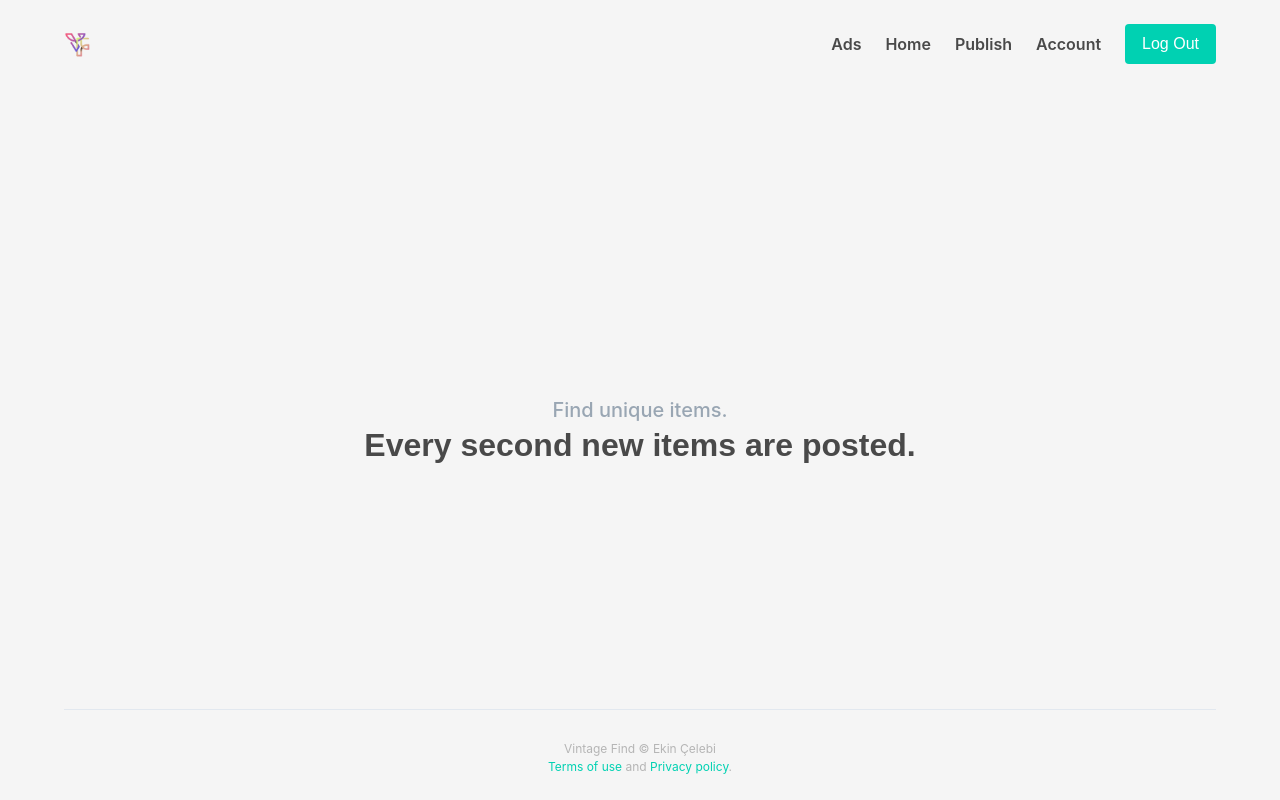
After one commit to ekincelebi/VintageFind, a Flask app: page /ads in a window 1280 px wide. The commit adds this page. Run offline with Flask 2, Linux system fonts and the light colour scheme; the visitor is signed in with stand-in values (Sample User, id 1); data that the repository does not hold is empty; some libraries are stand-ins or nearby versions.

Commit message:
delete post/item added

```diff
--- a/database.py
+++ b/database.py
@@ -114,6 +114,7 @@ class Database:
         return id
 
     ###############item
+    #buna gerek kalmadı
     def add_item(self,item):
         connection = dbapi2.connect(dsn)
         cursor = connection.cursor()
@@ -123,24 +124,11 @@ class Database:
         cursor.execute(query, (cat_id, item.title, item.description,))
         connection.commit()
 
-    ###for the image file
-    def get_binary(self,path):
-        with open(path, "rb") as image:
-            f = image.read()
-            b = bytes(f).hex()
-            return b
-
     def add_item_image(self,item,file_name):
         ####let us consider only jpg files available
         connection = dbapi2.connect(dsn)
         cursor = connection.cursor()
-        # read data from a picture
-
-        #file_name = "static/profile_pics/default.jpg"
-        #picopen = open(file_name, 'rb').read()
-
         query = "INSERT INTO items (category_id,name,description,image) VALUES (%s, %s, %s, %s)"
-        #binary = self.get_binary(file_name)
         db = current_app.config["db"]
         cat_id = db.get_category_id(item.category)
         data = (cat_id, item.title, item.description, file_name)
@@ -183,6 +171,14 @@ class Database:
         cursor.execute(query, {'category_id' : category_id})
         rows = cursor.fetchall()
         return rows
+
+    def delete_item(self, id):
+        connection = dbapi2.connect(dsn)
+        cursor = connection.cursor()
+        query = "DELETE FROM items WHERE (id = %(id)s)"
+        cursor.execute(query, {'id' : id})
+        connection.commit()
+
 
 
     ###############posts
--- a/server.py
+++ b/server.py
@@ -25,6 +25,7 @@ def create_app():
     app.add_url_rule("/logout", view_func=views.logout_page)
     app.add_url_rule("/post/create", view_func=views.publish_page , methods=["GET", "POST"])
     app.add_url_rule("/post/<int:post_id>/update", view_func=views.post_update , methods=["GET", "POST"])
+    app.add_url_rule("/post/<int:post_id>/delete", view_func=views.delete_post, methods=['POST'])
     app.add_url_rule("/ads", view_func=views.ads_page , methods=["GET", "POST"])
     app.add_url_rule("/account", view_func=views.account , methods=["GET", "POST"])
     app.add_url_rule("/ads/<int:category_id>", view_func=views.ads2_page , methods=["GET", "POST"])
--- /dev/null
+++ b/templates/ads.html
@@ -0,0 +1,57 @@
+
+{% extends "layout.html" %}
+{% block content %}
+<div class="container"><hr></div>
+<section class="hero is-medium has-text-centered" >
+    <div class="hero-body ">
+        <div class="container">
+            <h2 class="subtitle">
+                Find unique items.
+            </h2>
+            <h1 class="title">
+                Every second new items are posted.
+            </h1>
+            <br>
+            <div class="columns is-centered">
+                <div class="column is-10">
+                    <div class="columns is-multiline">
+
+                        {% for post in posts %}
+                        <div class="column is-one-third">
+                            <div class="card rb-card">
+                                <div class="card-image">
+                                    <div class="card-image">
+                                        <figure class="image is-16by9">
+                                            <img src="{{post.item.image}}">
+                                        </figure>
+                                    </div>
+                                </div>
+                                <div class="card-content">
+
+                                    <div class="columns is-vcentered">
+                                        <div class="column is-half">
+                                            <a href="" class="has-text-primary">{{ post.user }}</a>
+                                        </div>
+                                        <div class="column">
+                                          <p class="bd-notification is-primary">{{ post.post_date }}</p>
+                                        </div>
+                                      </div>
+                                    <h3 class="title is-size-6 ellipsis is-ellipsis-1">
+                                        <a href="" class="has-text-primary"></a>
+                                            {{ post.item.title }}
+                                        </a>
+                                    </h3>
+                                    <h4 class="subtitle is-size-7 ellipsis is-ellipsis-2">
+                                        {{ post.item.description }}
+                                    </h4>
+                                </div>
+                            </div>
+                        </div>
+                        {% endfor %}
+                    </div>
+                </div>
+            </div>
+        </div>
+    </div>
+</section>
+{% endblock content %}
--- a/templates/layout.html
+++ b/templates/layout.html
@@ -6,6 +6,7 @@
 	<link rel="stylesheet" href="https://cdn.jsdelivr.net/npm/bulma@0.8.2/css/bulma.min.css">
 	<link rel="stylesheet" href="https://cdn.jsdelivr.net/npm/@fortawesome/fontawesome-free@5.13.0/css/all.min.css">
 	<link rel="stylesheet" type="text/css" href="static/styles.css">
+	<script src = "https://ajax.googleapis.com/ajax/libs/jquery/2.1.1/jquery.min.js"></script>
 </head>
 
 <body>
@@ -57,5 +58,27 @@
                 </div>
             </div>
         </div>
-    </footer>
+	</footer>
+
+<script>
+$(document).ready(function(){
+    $(".modal").addClass("is-active");
+
+$("#lanuchModal").click(function() {
+  $(".modal").addClass("is-active");
+});
+
+$(".modal-close").click(function() {
+   $(".modal").removeClass("is-active");
+});
+
+$("#closebtn").click(function() {
+   $(".modal").removeClass("is-active");
+});
+$("#closetop").click(function() {
+   $(".modal").removeClass("is-active");
+});
+});
+</script>
+
 </body>
--- a/views.py
+++ b/views.py
@@ -137,12 +137,15 @@ def ads2_page(category_id):
             posts.append(temp)
     return render_template('ads.html', posts=posts)
 
-
+@login_required
 def post_update(post_id):
     form = PostForm()
     db = current_app.config["db"]
     post = db.get_post(post_id)
+
     item_id = post[2]
+
+
     categories = [ x[0] for x in db.get_category_names()]
     form.category.choices = categories
     if form.validate_on_submit():
@@ -154,10 +157,20 @@ def post_update(post_id):
         item_category = db.get_category(item_cat_id)
         item_name = db.get_item_info(item_id)[2]
         item_description = db.get_item_info(item_id)[3]
+        image = db.get_item_info(item_id)[4]
+        image_file = url_for('static', filename='profile_pics/' + image)
         form.title.data = item_name
         form.description.data = item_description
         form.category.data = item_category
-    return render_template('another.html', title='Update Post', form=form, post=post)
+    return render_template('another.html', title='Update Post', form=form, post=post, img = image_file)
+
+
+@login_required
+def delete_post(post_id):
+    db = current_app.config["db"]
+    db.delete_item(post_id)
+    #flash('Your post has been deleted!', 'success')
+    return redirect(url_for("home_page"))
 
 
 
```
Also changed, not shown: templates/account.html (+41 -0 lines), templates/another.html (+1 -20 lines).
